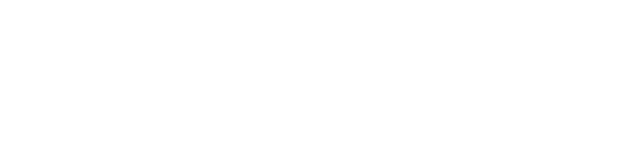
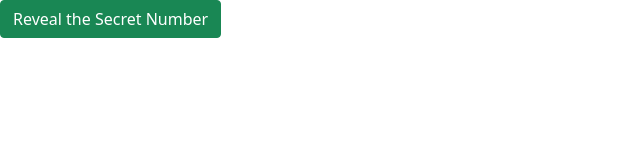
Before and after one commit to jimxshaw/samples-vue, a plain HTML site: page vue2/buttons/index.html in a window 1280 px wide. Shown: the whole page, without its empty margins (0-640 px from the left). Drawn offline with nearby package versions, Linux system fonts and the light colour scheme.

Commit message:
vue2: add button with functionality attached.

```diff
--- a/vue2/buttons/index.html
+++ b/vue2/buttons/index.html
@@ -10,14 +10,19 @@
 
 <body>
   <div id="app">
-
+    <button class="btn btn-success" v-on:click="reveal">Reveal the Secret Number</button>
   </div>
 
   <script>
     var app = new Vue({
       el: '#app',
       data: {
-
+        secretNumber: Math.floor(Math.random() * 100) + 1
+      },
+      methods: {
+        reveal() {
+          alert(`Here's the Secret Number: ${this.secretNumber}`)
+        }
       }
     })
   </script>
```
Also changed, not shown: 1 other file.
